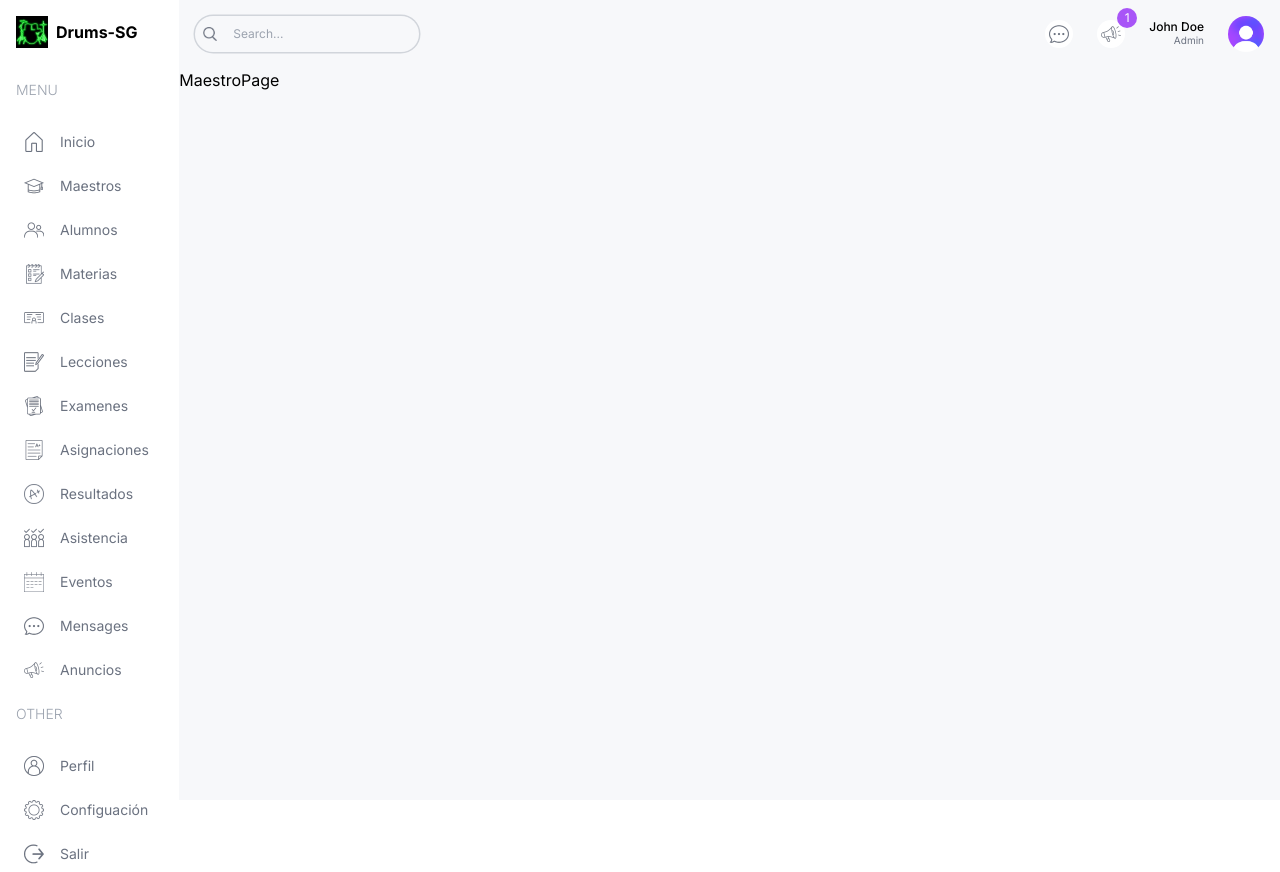
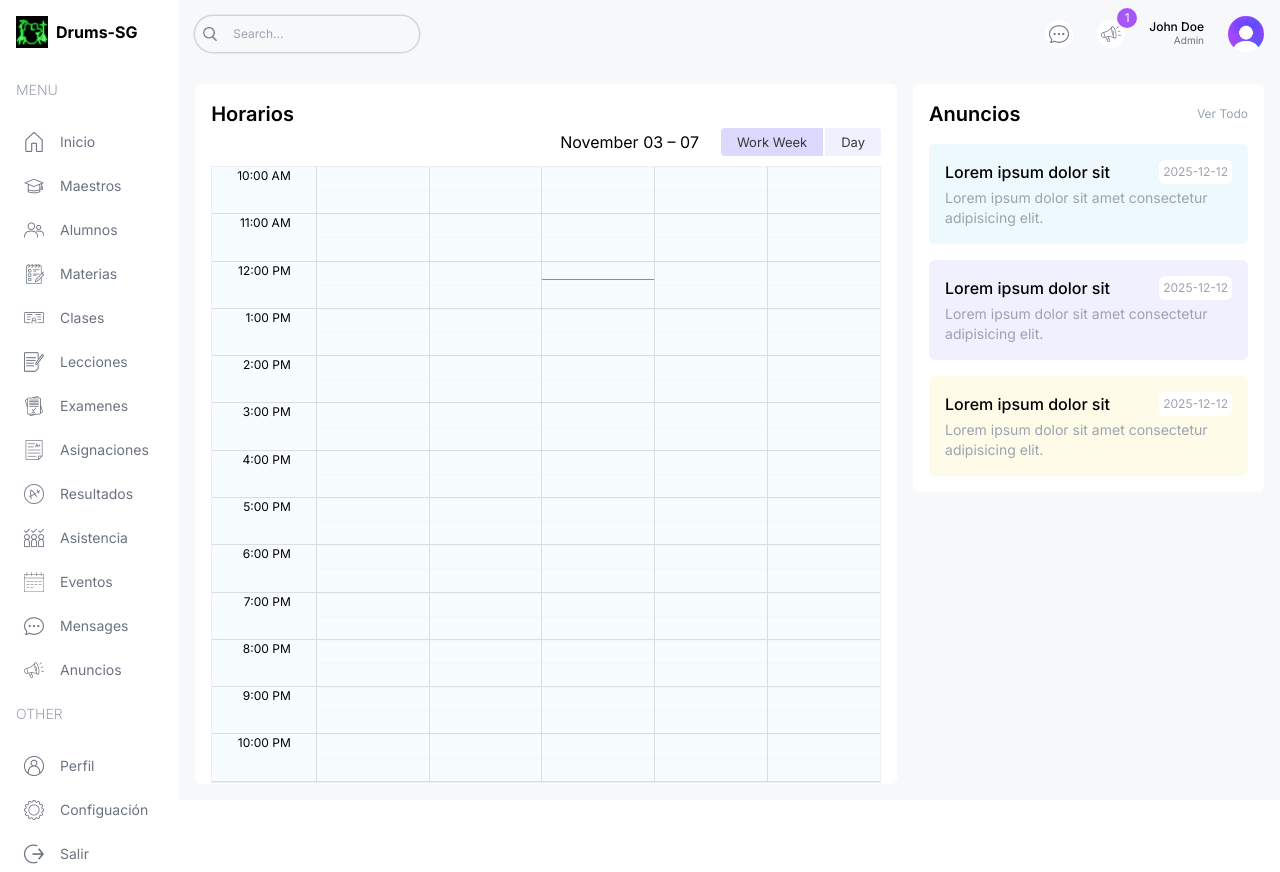
Before and after one commit to sgbateria-spec/drums-SG, a Next.js app: page /maestro in a window 1280 px wide. Built offline with nearby package versions, Linux system fonts and the light colour scheme.

Commit message:
Continuamos creando la página dashboard/maestro/page.tsx

```diff
--- a/src/app/(dashboard)/layout.tsx
+++ b/src/app/(dashboard)/layout.tsx
@@ -18,7 +18,7 @@
         <Menu/>
       </div>
       {/* RIGHT */}
-      <div className="w-[86%] md:w-[92%] lg:w-[84%] xl:w-[86%] bg-[#F7F8FA] overflow-scroll">
+      <div className="w-[86%] md:w-[92%] lg:w-[84%] xl:w-[86%] bg-[#F7F8FA] overflow-scroll flex flex-col">
         <Navbar/>
         {children}
       </div>
--- a/src/app/(dashboard)/maestro/page.tsx
+++ b/src/app/(dashboard)/maestro/page.tsx
@@ -1,7 +1,23 @@
+import Announcements from "@/components/Annoucements"
+import BigCalendar from "@/components/BigCalendar";
+
+
 const MaestroPage = () => {
     return (
-        <div className="">MaestroPage</div>
-    )
-}
+        <div className="flex-1 p-4 flex gap-4 flex-col xl:flex-row">
+            {/* LEFT */}
+            <div className="w-full xl:w-2/3">
+                <div className="h-full bg-white p-4 rounded-md">
+                    <h1 className="text-xl font-semibold">Horarios</h1>
+                    <BigCalendar />
+                </div>
+            </div>
+            {/* RIGHT */}
+            <div className="w-full xl:w-1/3 flex flex-col gap-8">
+                <Announcements/>
+            </div>
+        </div>
+    );
+};
 
-export default MaestroPage
+export default MaestroPage;
```
